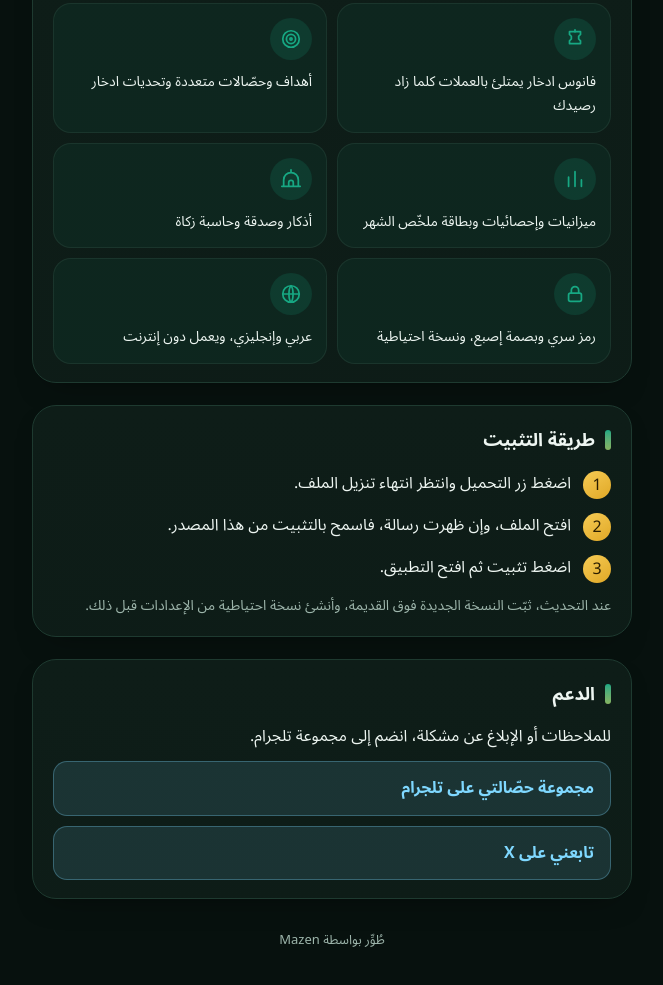
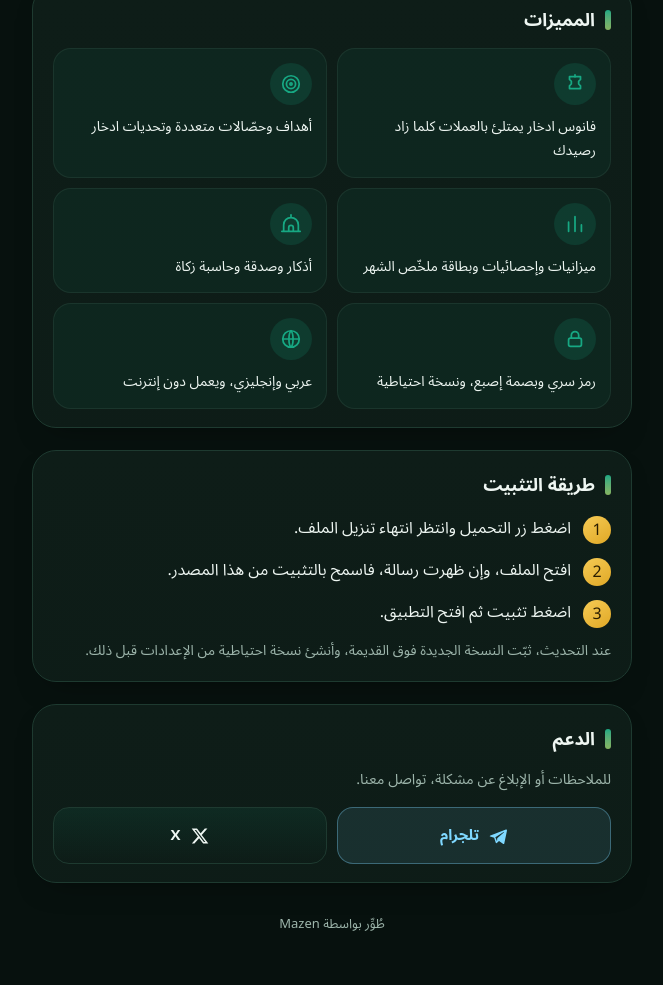
Before and after one commit to mazen405/hassalaty-site, a plain HTML site: page index.html in a window 1280 px wide. Shown: the part 1311-2296 px from the top of the page, without its empty margins (308-971 px from the left). Drawn offline with Linux system fonts and the light colour scheme; no server answers.

Commit message:
Add files via upload

```diff
--- a/index.html
+++ b/index.html
@@ -76,6 +76,15 @@ ol.steps li::before{content:counter(s);flex:none;width:28px;height:28px;border-r
 .tg{display:flex;align-items:center;gap:8px;margin-top:10px;padding:12px 16px;border-radius:14px;background:color-mix(in srgb,var(--tgl) 12%,transparent);border:1px solid color-mix(in srgb,var(--tgl) 30%,transparent)}
 .shots figcaption{font-size:13.5px}
 @media(max-width:360px){.feats{grid-template-columns:1fr}}
+
+.lan{display:block}
+h1{display:table;margin:6px auto 12px;text-align:center}
+h1::after{left:50%;margin-left:-20px}
+.sup p{margin:0 0 14px;color:var(--mut);font-size:14.5px}
+.sb{display:grid;grid-template-columns:1fr 1fr;gap:10px}
+.sl{display:flex;align-items:center;justify-content:center;gap:9px;padding:14px 10px;margin:0;border-radius:16px;font-weight:800;font-size:15px;text-decoration:none;color:var(--tx);background:linear-gradient(180deg,color-mix(in srgb,var(--brand) 10%,transparent),transparent);border:1px solid var(--line)}
+.sl svg{width:20px;height:20px}
+.sl:first-child{color:var(--tgl);border-color:color-mix(in srgb,var(--tgl) 35%,transparent);background:color-mix(in srgb,var(--tgl) 10%,transparent)}
 </style></head><script>(function(){var m='dark';try{m=localStorage.getItem('hs_theme')||'dark'}catch(e){}document.documentElement.setAttribute('data-theme',m)})()</script>
 <body><button class="theme" id="theme" type="button" aria-label="تبديل الوضع الداكن والفاتح"><svg class="moon" viewBox="0 0 24 24" fill="currentColor"><path d="M20 14.5A8 8 0 0 1 9.5 4a8 8 0 1 0 10.5 10.5z"/></svg><svg class="sun" viewBox="0 0 24 24" fill="none" stroke="currentColor" stroke-width="2" stroke-linecap="round"><circle cx="12" cy="12" r="4"/><path d="M12 2v2M12 20v2M2 12h2M20 12h2M4.9 4.9l1.4 1.4M17.7 17.7l1.4 1.4M4.9 19.1l1.4-1.4M17.7 6.3l1.4-1.4"/></svg></button><div class="art a1" aria-hidden="true"></div><div class="art a2" aria-hidden="true"></div><main>
 <svg class="lan" viewBox="0 0 220 224" aria-hidden="true"><defs><linearGradient id="g" x1="0" y1="0" x2="1" y2="0"><stop offset="0" stop-color="#8A5A08"/><stop offset=".3" stop-color="#FFE9A6"/><stop offset=".55" stop-color="#F0B42E"/><stop offset="1" stop-color="#8A5A08"/></linearGradient></defs>
@@ -110,8 +119,7 @@ ol.steps li::before{content:counter(s);flex:none;width:28px;height:28px;border-r
 <li>افتح الملف، وإن ظهرت رسالة، فاسمح بالتثبيت من هذا المصدر.</li>
 <li>اضغط تثبيت ثم افتح التطبيق.</li></ol>
 <p style="color:var(--mut);font-size:14px;margin:10px 0 0">عند التحديث، ثبّت النسخة الجديدة فوق القديمة، وأنشئ نسخة احتياطية من الإعدادات قبل ذلك.</p></div>
-<div class="card"><h2>الدعم</h2><div>للملاحظات أو الإبلاغ عن مشكلة، انضم إلى مجموعة تلجرام.</div>
-<a class="tg" href="https://t.me/hassalaty" id="tg">مجموعة حصّالتي على تلجرام</a><a class="tg" href="https://x.com/MazenTechX" id="x">تابعني على X</a></div>
+<div class="card sup"><h2>الدعم</h2><p>للملاحظات أو الإبلاغ عن مشكلة، تواصل معنا.</p><div class="sb"><a class="sl" href="https://t.me/hassalaty" id="tg"><svg viewBox="0 0 24 24" fill="currentColor" aria-hidden="true"><path d="M21.5 4.3 2.9 11.4c-.9.4-.9 1.1-.2 1.3l4.7 1.5 1.8 5.6c.2.6.4.8.8.8s.6-.2.9-.5l2.3-2.2 4.7 3.5c.9.5 1.5.2 1.7-.8l3.1-14.700c.3-1.200-.4-1.700-1.200-1.600zM8.800 13.500l9.900-6.200c.5-.3.9-.1.500.2l-8.100 7.300-.3 3.400z"/></svg><span>تلجرام</span></a><a class="sl" href="https://x.com/MazenTechX" id="x"><svg viewBox="0 0 24 24" fill="currentColor" aria-hidden="true"><path d="M17.8 3h3.1l-6.800 7.800L22 21h-6.200l-4.900-6.400L5.300 21H2.200l7.300-8.300L2 3h6.400l4.400 5.800zm-1.100 16.200h1.700L7.400 4.700H5.600z"/></svg><span>X</span></a></div></div>
 <div class="wn-ov" id="wnov" hidden role="dialog" aria-modal="true" aria-labelledby="wnt"><div class="wn-card"><button class="wn-x" id="wnx" type="button" aria-label="إغلاق"><svg viewBox="0 0 24 24" fill="none" stroke="currentColor" stroke-width="2.4" stroke-linecap="round" aria-hidden="true"><path d="M6 6l12 12M18 6L6 18"/></svg></button>
 <h2 id="wnt">ما الجديد في الإصدار 2.1</h2>
 <ul>
```
